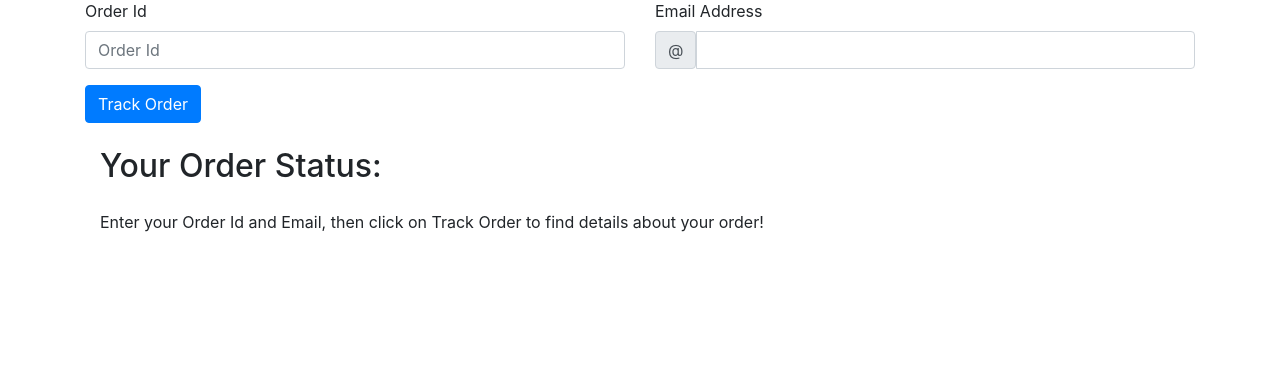
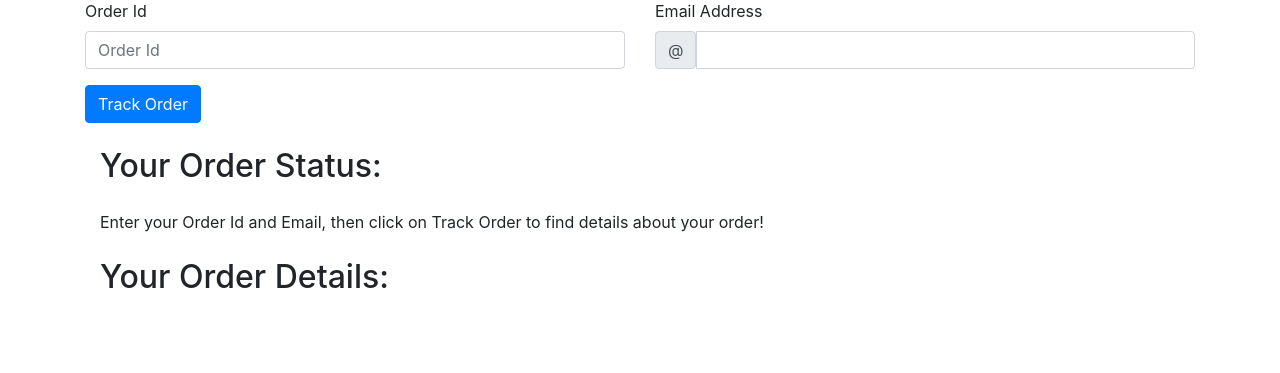
Before and after one commit to SapnaGulati/E-commerce-Website, a Django app: page /shop/tracker/ in a window 1280 px wide. Shown: the part 143-516 px from the top of the page. Run offline with Django 3.2, Linux system fonts and the light colour scheme.

Commit message:
Displaying order items in tracker

```diff
--- a/ecw/shop/templates/shop/tracker.html
+++ b/ecw/shop/templates/shop/tracker.html
@@ -30,6 +30,12 @@
                 Enter your Order Id and Email, then click on Track Order to find details about your order!
             </ul>
         </div>
+
+        <h2>Your Order Details:</h2>
+        <div class="my-4">
+            <ul class="list-group" id="citems">
+            </ul>
+        </div>
     </div>
 </div>
 {% endblock %} {% block js %}
@@ -48,7 +54,8 @@
             encode: true
         })
         .done(function(data){
-            updates = JSON.parse(data);
+            data = JSON.parse(data);
+            updates = data[0];
             if (updates.length>0 & updates!={})
             {
                 for(i=0; i<updates.length; i++)
@@ -68,6 +75,18 @@
                     </li>`
                 $('#items').append(mystr);
             }
+            // Fill in the order details
+            cart = JSON.parse(data[1]);
+            console.log(cart);
+            for(item in cart){
+                let name = cart[item][1];
+                let qty = cart[item][0];
+                mystr = `<li class="list-group-item d-flex justify-content-between align-items-center">
+                  ${name}
+                  <span class="badge bg-primary rounded-pill">${qty}</span>
+                  </li>`
+                $('#citems').append(mystr);
+            }
         });
         event.preventDefault();
     })
--- a/ecw/shop/views.py
+++ b/ecw/shop/views.py
@@ -40,7 +40,7 @@ def tracker(request):
                 updates = []
                 for item in update:
                     updates.append({'text': item.update_desc, 'time': item.timestamp})
-                    response = json.dumps(updates, default=str)
+                    response = json.dumps([updates, order[0].items_json], default=str)
                 return HttpResponse(response)
             else:
                 return HttpResponse('{}')
```
